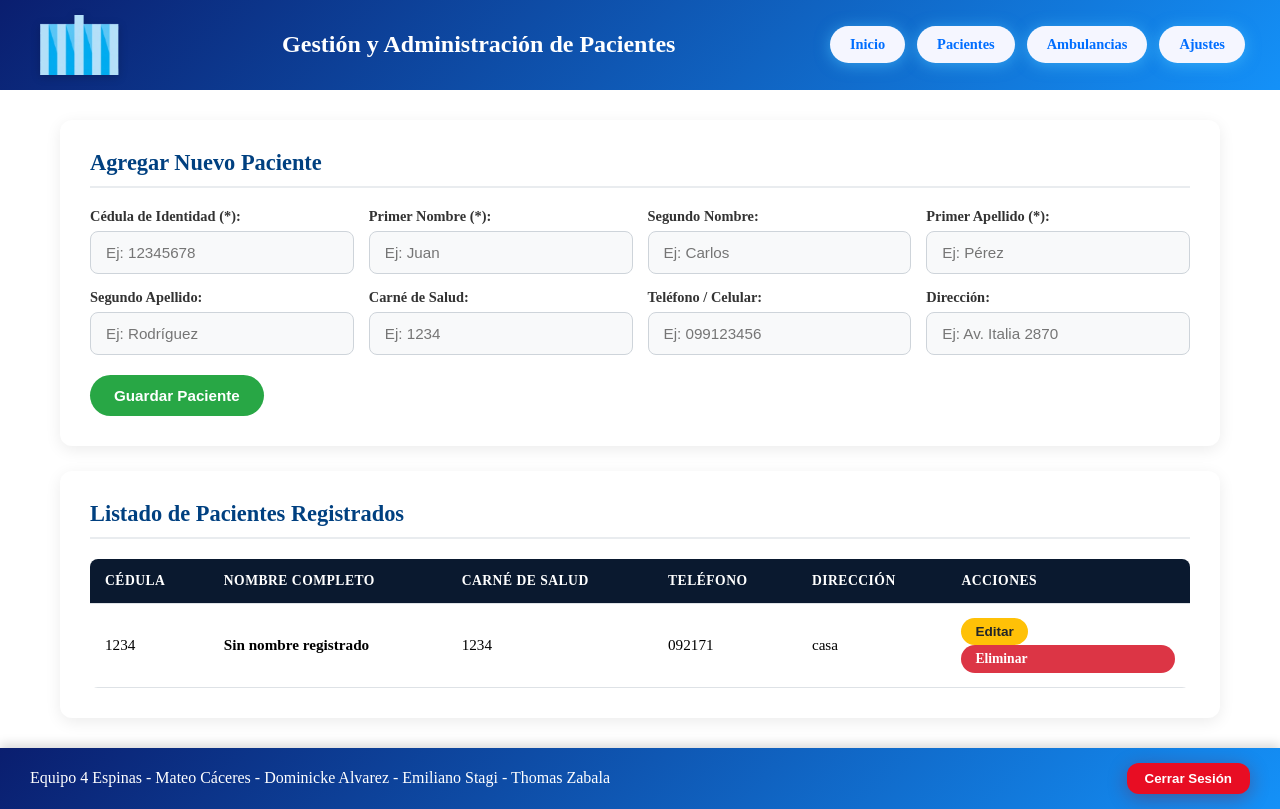
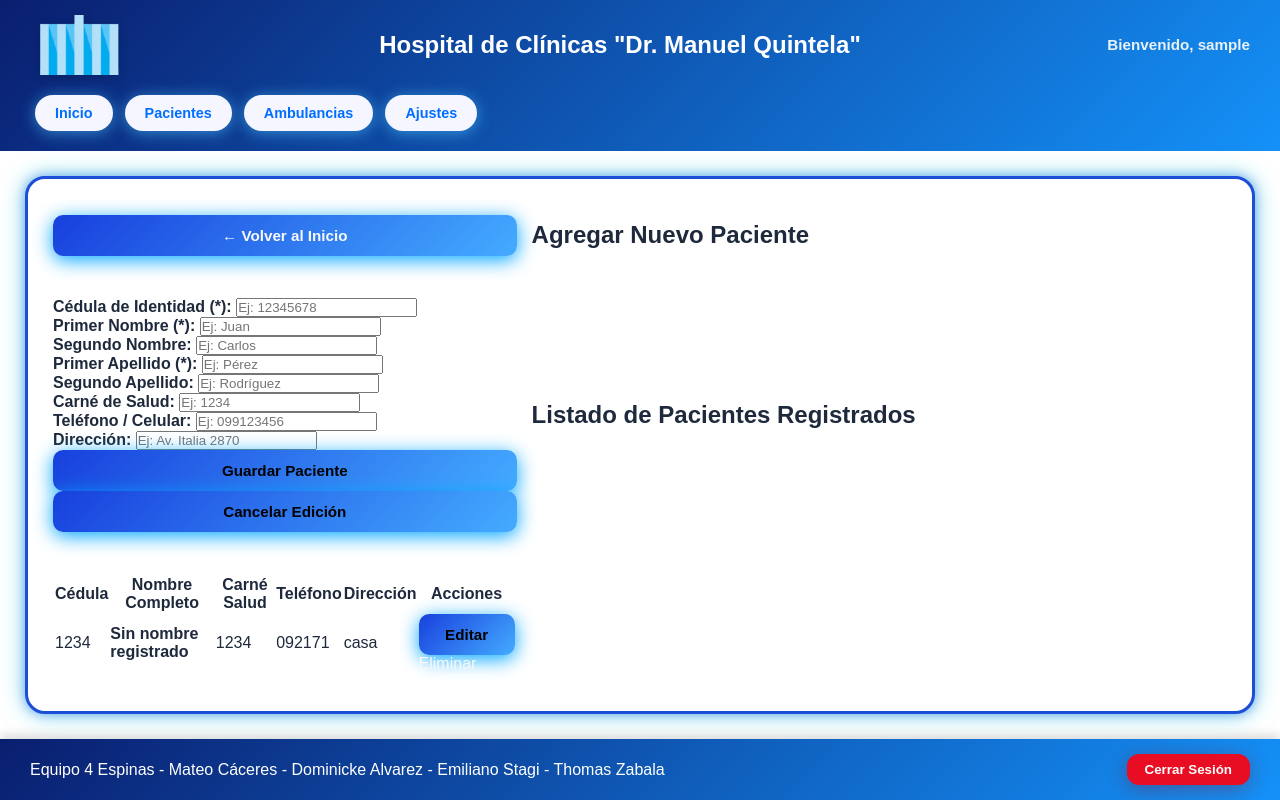
Before and after one commit to espinascuatro-rgb/Fronted-4Espinas, a PHP site: page /pages/administracion-pacientes.php in a window 1280 px wide. Run offline with PHP 8.4, Linux system fonts and the light colour scheme; the visitor is signed in with stand-in values (Sample User, id 1); data comes from the database, SQL or seed files in the repository.

Commit message:
Separe archivos y le di estructura

```diff
--- a/css/admin_pacientes.css
+++ b/css/admin_pacientes.css
@@ -1,226 +1,106 @@
-/* ==========================================
-   ADMINISTRACIÓN DE PACIENTES - HOSPITAL DE CLÍNICAS
-   ========================================== */
-
-.mainadminpacientes {
-    max-width: 1200px;
-    margin: 0 auto;
-    padding: 30px 20px;
-    display: flex;
-    flex-direction: column;
-    gap: 25px;
-    flex: 1;
-    box-sizing: border-box;
+.contenedor-admin-pacientes {
+    grid-template-columns: 1fr;
+    display: block;
 }
 
-/* Estilo de tarjeta unificado */
-.tarjeta {
-    background-color: #ffffff;
-    border-radius: 12px;
-    box-shadow: 0 4px 16px rgba(0, 0, 0, 0.08);
-    padding: 30px;
-    box-sizing: border-box;
+.btn-volver {
+    width: auto;
+    margin-bottom: 20px;
 }
 
-/* Títulos principales de las tarjetas */
-.tarjeta h2 {
-    color: #004080;
-    font-size: 1.4rem;
-    margin-top: 0;
-    margin-bottom: 20px;
-    border-bottom: 2px solid #e9ecef;
-    padding-bottom: 10px;
+.titulo-seccion {
+    color: #0a1e6f;
+    margin-bottom: 15px;
 }
 
-/* Cuadrícula adaptable para el formulario */
-.grid-form {
+.grid-form-pacientes {
     display: grid;
-    grid-template-columns: repeat(auto-fit, minmax(240px, 1fr));
+    grid-template-columns: repeat(auto-fit, minmax(200px, 1fr));
     gap: 15px;
     margin-bottom: 20px;
 }
 
-.form-group {
-    display: flex;
-    flex-direction: column;
-    gap: 6px;
+.input-form {
+    width: 100%;
+    padding: 8px;
+    border-radius: 6px;
+    border: 1px solid #ccc;
+    margin-top: 5px;
+    box-sizing: border-box;
 }
 
-.form-group label {
-    font-weight: bold;
-    color: #333333;
-    font-size: 0.9rem;
-}
-
-.form-group input {
-    padding: 12px 15px;
-    border: 1px solid #ced4da;
-    border-radius: 8px;
-    font-size: 0.95rem;
-    background-color: #f8f9fa;
-    color: #495057;
-    box-sizing: border-box;
-    transition: border-color 0.3s ease, box-shadow 0.3s ease, background-color 0.3s ease;
-}
-
-.form-group input:focus {
-    border-color: #0056b3;
-    background-color: #ffffff;
-    outline: none;
-    box-shadow: 0 0 0 3px rgba(0, 86, 179, 0.15);
-}
-
-/* Botones de acción del formulario */
-.btn-guardar {
-    background-color: #28a745;
-    color: white;
-    border: none;
-    padding: 12px 24px;
-    border-radius: 25px;
-    cursor: pointer;
-    font-weight: bold;
-    font-size: 0.95rem;
-    transition: background-color 0.3s ease;
-}
-
-.btn-guardar:hover {
-    background-color: #218838;
+.contenedor-botones {
+    display: flex;
+    gap: 10px;
+    margin-bottom: 25px;
 }
 
 .btn-cancelar {
-    background-color: #6c757d;
+    display: none;
+    background: #6c757d !important;
+}
+
+.overflow-tabla {
+    overflow-x: auto;
+}
+
+.tabla-pacientes-admin {
+    width: 100%;
+    border-collapse: collapse;
+    background: #ffffff;
+}
+
+.tabla-pacientes-admin th {
+    background: linear-gradient(135deg, #0a1e6f, #1491f8);
     color: white;
+    padding: 10px;
+    border: 1px solid #ddd;
+    text-align: left;
+}
+
+.tabla-pacientes-admin td {
+    padding: 10px;
+    border: 1px solid #ddd;
+}
+
+.td-vacio {
+    text-align: center;
+    padding: 15px;
+}
+
+.btn-tabla-editar {
+    background: #ffc107;
+    color: black;
     border: none;
-    padding: 12px 24px;
-    border-radius: 25px;
+    padding: 5px 10px;
+    border-radius: 4px;
     cursor: pointer;
     font-weight: bold;
-    font-size: 0.95rem;
-    display: none;
-    margin-left: 10px;
-    transition: background-color 0.3s ease;
 }
 
-.btn-cancelar:hover {
-    background-color: #5a6268;
+.btn-tabla-eliminar {
+    background: #dc3545;
+    color: white;
+    padding: 5px 10px;
+    border-radius: 4px;
+    text-decoration: none;
+    font-weight: bold;
+    display: inline-block;
 }
 
-/* Tabla de pacientes moderna y estilizada */
-.tabla-pacientes {
-    width: 100%;
-    border-collapse: collapse;
-    margin-top: 15px;
-    background-color: white;
-    font-size: 0.95rem;
+.alerta {
+    padding: 10px;
     border-radius: 8px;
-    overflow: hidden;
-}
-
-.tabla-pacientes th,
-.tabla-pacientes td {
-    padding: 14px 15px;
-    text-align: left;
-    border-bottom: 1px solid #dee2e6;
-}
-
-.tabla-pacientes th {
-    background-color: #0a192f;
-    color: white;
+    margin-bottom: 15px;
     font-weight: bold;
-    text-transform: uppercase;
-    font-size: 0.85rem;
-    letter-spacing: 0.5px;
-}
-
-.tabla-pacientes tbody tr {
-    transition: background-color 0.2s ease;
-}
-
-.tabla-pacientes tbody tr:hover {
-    background-color: #f8f9fa;
-}
-
-.tabla-vacia {
-    text-align: center;
-    color: #6c757d;
-    padding: 30px !important;
-}
-
-/* Botones dentro de la tabla (Editar / Eliminar) */
-.btn-editar {
-    background-color: #ffc107;
-    color: #212529;
-    padding: 6px 14px;
-    border: none;
-    border-radius: 20px;
-    cursor: pointer;
-    font-weight: bold;
-    font-size: 0.85rem;
-    transition: background-color 0.3s ease;
-    margin-right: 5px;
-}
-
-.btn-editar:hover {
-    background-color: #e0a800;
-}
-
-.btn-eliminar {
-    background-color: #dc3545;
-    color: white;
-    padding: 6px 14px;
-    border: none;
-    border-radius: 20px;
-    cursor: pointer;
-    font-weight: bold;
-    font-size: 0.85rem;
-    text-decoration: none;
-    display: inline-block;
-    transition: background-color 0.3s ease;
-}
-
-.btn-eliminar:hover {
-    background-color: #c82333;
-}
-
-.btn-inicio {
-    display: inline-block;
-    background-color: #007bff;
-    color: white;
-    padding: 10px 20px;
-    text-decoration: none;
-    border-radius: 20px;
-    font-weight: bold;
-    margin-bottom: 15px;
-    transition: background-color 0.3s ease;
-}
-
-.btn-inicio:hover {
-    background-color: #0056b3;
-}
-
-/* Alertas de éxito y error */
-.alerta {
-    padding: 14px 18px;
-    border-radius: 8px;
-    margin-bottom: 20px;
-    font-weight: bold;
-    font-size: 0.95rem;
-    box-shadow: 0 2px 6px rgba(0, 0, 0, 0.04);
 }
 
 .alerta-exito {
     background-color: #d4edda;
     color: #155724;
-    border-left: 5px solid #28a745;
 }
 
 .alerta-error {
     background-color: #f8d7da;
     color: #721c24;
-    border-left: 5px solid #dc3545;
 }
-
-.link-logout {
-    color: white;
-    text-decoration: none;
-}
--- a/pages/administracion-pacientes.php
+++ b/pages/administracion-pacientes.php
@@ -1,16 +1,9 @@
 <?php
 require_once __DIR__ . '/../php/checksesion.php';
-
-$servidor = "localhost";
-$usuario = "root";
-$password = "";
-$base_datos = "hospital_de_clinicas";
-
-$conexion = new mysqli($servidor, $usuario, $password, $base_datos);
-$conexion->set_charset("utf8mb4");
+require_once __DIR__ . '/../php/conexion.php';
 
 $sql = "SELECT * FROM persona ORDER BY cedula DESC";
-$resultado = $conexion->query($sql);
+$resultado = $con->query($sql);
 ?>
 <!DOCTYPE html>
 <html lang="es">
@@ -20,13 +13,15 @@ $resultado = $conexion->query($sql);
     <meta name="viewport" content="width=device-width, initial-scale=1.0">
     <title>Administración de Pacientes - Hospital de Clínicas</title>
     <link rel="stylesheet" href="../css/elementosC.css">
-    <link rel="stylesheet" href="../css/admin_pacientes.css">
+    <link rel="stylesheet" href="../css/guia.css">
+    <link rel="stylesheet" href="../css/admin-pacientes.css">
 </head>
 
-<body>
+<body class="bodyguia">
     <header class="Headerguia">
         <img src="../fotos-videos/logor.png" alt="Logo del hospital" class="logo">
-        <h2>Gestión y Administración de Pacientes</h2>
+        <h1>Hospital de Clínicas "Dr. Manuel Quintela"</h1>
+        <p>Bienvenido, <?php echo htmlspecialchars($_SESSION['usuario_nombre']); ?></p>
         <nav class="navguia">
             <a href="../pages/guia.php">Inicio</a>
             <a href="../pages/tratamientos.php">Pacientes</a>
@@ -35,14 +30,18 @@ $resultado = $conexion->query($sql);
         </nav>
     </header>
 
-    <main class="mainadminpacientes">
+    <main class="mainguia">
+        <section class="sectionguia contenedor-admin-pacientes">
+            <button class="btnguia1 btn-volver">
+                <a href="../pages/guia.php">← Volver al Inicio</a>
+            </button>
 
             <?php if (isset($_GET['msg'])): ?>
                 <div class="alerta alerta-exito">
                     <?php
-                    if ($_GET['msg'] === 'agregado') echo "El paciente ha sido registrado";
-                    if ($_GET['msg'] === 'editado') echo "Datos actualizados de forma correctamente";
-                    if ($_GET['msg'] === 'eliminado') echo "Registro eliminado correctamente";
+                        if ($_GET['msg'] === 'agregado') echo "¡Paciente registrado exitosamente!";
+                        if ($_GET['msg'] === 'editado') echo "¡Datos actualizados correctamente!";
+                        if ($_GET['msg'] === 'eliminado') echo "¡Registro eliminado correctamente!";
                     ?>
                 </div>
             <?php endif; ?>
@@ -53,60 +52,60 @@ $resultado = $conexion->query($sql);
                 </div>
             <?php endif; ?>
 
-        <section class="tarjeta">
-            <h2 id="tituloForm">Agregar Nuevo Paciente</h2>
+            <h2 id="tituloForm" class="titulo-seccion">Agregar Nuevo Paciente</h2>
             <form action="../php/crud_paciente.php" method="POST" id="formPaciente">
                 <input type="hidden" name="accion" id="accion" value="agregar">
                 <input type="hidden" name="cedula_original" id="cedula_original" value="">
 
-                <div class="grid-form">
-                    <div class="form-group">
-                        <label for="cedula">Cédula de Identidad (*):</label>
-                        <input type="text" id="cedula" name="cedula" required placeholder="Ej: 12345678">
+                <div class="grid-form-pacientes">
+                    <div>
+                        <label for="cedula"><strong>Cédula de Identidad (*):</strong></label>
+                        <input type="text" id="cedula" name="cedula" required placeholder="Ej: 12345678" class="input-form">
                     </div>
-                    <div class="form-group">
-                        <label for="primer_nombre">Primer Nombre (*):</label>
-                        <input type="text" id="primer_nombre" name="primer_nombre" required placeholder="Ej: Juan">
+                    <div>
+                        <label for="primer_nombre"><strong>Primer Nombre (*):</strong></label>
+                        <input type="text" id="primer_nombre" name="primer_nombre" required placeholder="Ej: Juan" class="input-form">
                     </div>
-                    <div class="form-group">
-                        <label for="segundo_nombre">Segundo Nombre:</label>
-                        <input type="text" id="segundo_nombre" name="segundo_nombre" placeholder="Ej: Carlos">
+                    <div>
+                        <label for="segundo_nombre"><strong>Segundo Nombre:</strong></label>
+                        <input type="text" id="segundo_nombre" name="segundo_nombre" placeholder="Ej: Carlos" class="input-form">
                     </div>
-                    <div class="form-group">
-                        <label for="primer_apellido">Primer Apellido (*):</label>
-                        <input type="text" id="primer_apellido" name="primer_apellido" required placeholder="Ej: Pérez">
+                    <div>
+                        <label for="primer_apellido"><strong>Primer Apellido (*):</strong></label>
+                        <input type="text" id="primer_apellido" name="primer_apellido" required placeholder="Ej: Pérez" class="input-form">
                     </div>
-                    <div class="form-group">
-                        <label for="segundo_apellido">Segundo Apellido:</label>
-                        <input type="text" id="segundo_apellido" name="segundo_apellido" placeholder="Ej: Rodríguez">
+                    <div>
+                        <label for="segundo_apellido"><strong>Segundo Apellido:</strong></label>
+                        <input type="text" id="segundo_apellido" name="segundo_apellido" placeholder="Ej: Rodríguez" class="input-form">
                     </div>
-                    <div class="form-group">
-                        <label for="carne_de_salud">Carné de Salud:</label>
-                        <input type="text" id="carne_de_salud" name="carne_de_salud" placeholder="Ej: 1234">
+                    <div>
+                        <label for="carne_de_salud"><strong>Carné de Salud:</strong></label>
+                        <input type="text" id="carne_de_salud" name="carne_de_salud" placeholder="Ej: 1234" class="input-form">
                     </div>
-                    <div class="form-group">
-                        <label for="numero_de_telefono">Teléfono / Celular:</label>
-                        <input type="text" id="numero_de_telefono" name="numero_de_telefono" placeholder="Ej: 099123456">
+                    <div>
+                        <label for="numero_de_telefono"><strong>Teléfono / Celular:</strong></label>
+                        <input type="text" id="numero_de_telefono" name="numero_de_telefono" placeholder="Ej: 099123456" class="input-form">
                     </div>
-                    <div class="form-group">
-                        <label for="direccion">Dirección:</label>
-                        <input type="text" id="direccion" name="direccion" placeholder="Ej: Av. Italia 2870">
+                    <div>
+                        <label for="direccion"><strong>Dirección:</strong></label>
+                        <input type="text" id="direccion" name="direccion" placeholder="Ej: Av. Italia 2870" class="input-form">
                     </div>
                 </div>
 
-                <button type="submit" class="btn-guardar" id="btnSubmit">Guardar Paciente</button>
-                <button type="button" class="btn-cancelar" id="btnCancelar">Cancelar Edición</button>
+                <div class="contenedor-botones">
+                    <button type="submit" id="btnSubmit">Guardar Paciente</button>
+                    <button type="button" id="btnCancelar" class="btn-cancelar">Cancelar Edición</button>
+                </div>
             </form>
-        </section>
 
-        <section class="tarjeta tarjeta-listado">
-            <h2>Listado de Pacientes Registrados</h2>
-            <table class="tabla-pacientes">
+            <h2 class="titulo-seccion">Listado de Pacientes Registrados</h2>
+            <div class="overflow-tabla">
+                <table class="tabla-pacientes-admin">
                     <thead>
                         <tr>
                             <th>Cédula</th>
                             <th>Nombre Completo</th>
-                        <th>Carné de Salud</th>
+                            <th>Carné Salud</th>
                             <th>Teléfono</th>
                             <th>Dirección</th>
                             <th>Acciones</th>
@@ -126,27 +125,28 @@ $resultado = $conexion->query($sql);
                                     <td><?php echo htmlspecialchars($row['numero_de_telefono'] ?? ''); ?></td>
                                     <td><?php echo htmlspecialchars($row['direccion'] ?? ''); ?></td>
                                     <td>
-                                    <button class="btn-editar" onclick='editarPaciente(<?php echo json_encode($row); ?>)'>Editar</button>
-                                    <a href="../php/crud_paciente.php?accion=eliminar&cedula=<?php echo urlencode($row['cedula']); ?>" class="btn-eliminar" onclick="return confirm('¿Está seguro de que desea eliminar este paciente?');">Eliminar</a>
+                                        <button type="button" class="btn-tabla-editar" data-paciente='<?php echo htmlspecialchars(json_encode($row), ENT_QUOTES, 'UTF-8'); ?>'>Editar</button>
+                                        <a href="../php/crud_paciente.php?accion=eliminar&cedula=<?php echo urlencode($row['cedula']); ?>" class="btn-tabla-eliminar link-eliminar-confirmar">Eliminar</a>
                                     </td>
                                 </tr>
                             <?php endwhile; ?>
                         <?php else: ?>
                             <tr>
-                            <td colspan="6" class="tabla-vacia">No hay pacientes registrados.</td>
+                                <td colspan="6" class="td-vacio">No hay pacientes registrados.</td>
                             </tr>
                         <?php endif; ?>
                     </tbody>
                 </table>
+            </div>
         </section>
     </main>
 
     <footer class="footerguia">
         <p>Equipo 4 Espinas - Mateo Cáceres - Dominicke Alvarez - Emiliano Stagi - Thomas Zabala</p>
-        <button class="logout"><a href="../php/logout.php">Cerrar Sesión</a></button>
+        <button><a href="../php/logout.php">Cerrar Sesión</a></button>
     </footer>
 
-    <script src="../js/admin_pacientes.js"></script>
+    <script src="../js/admin-pacientes.js"></script>
 </body>
 
 </html>
```
Also changed, not shown: js/admin_pacientes.js (+51 -23 lines). Lines whose indentation alone changed are shown as unchanged.
